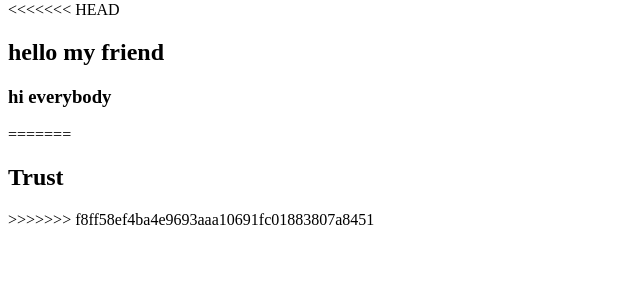
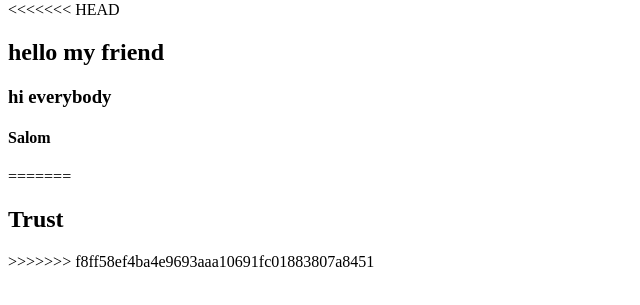
Before and after one commit to VulkanARPA/project_1, a plain HTML site: page index.html in a window 1280 px wide. Shown: the part 79-384 px from the top of the page, without its empty margins (0-640 px from the left). Drawn offline with Linux system fonts and the light colour scheme.

Commit message:
added h4

```diff
--- a/index.html
+++ b/index.html
@@ -11,6 +11,7 @@
 <<<<<<< HEAD
     <h2>hello my friend</h2>
     <h3>hi everybody</h3>
+    <h4>Salom</h4>
 =======
     <h2>Trust</h2>
 >>>>>>> f8ff58ef4ba4e9693aaa10691fc01883807a8451
```
